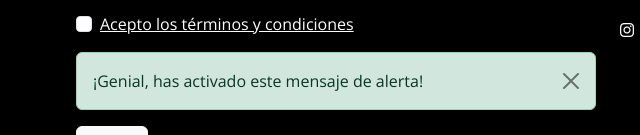
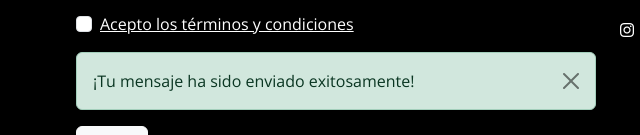
Before and after one commit to Duridev/desafio-viajes-chile-vs-sass, a website: page index.html in a window 1280 px wide. Both pictures are taken after typing "Sample", "name@example.com", "Sample" into the empty fields and a click on the button "Enviar". Shown: the part 2422-2557 px from the top of the page, 32-672 px from the left. Drawn offline with nearby package versions, Linux system fonts and the light colour scheme.

Commit message:
cambio en el mensaje

```diff
--- a/index.html
+++ b/index.html
@@ -427,7 +427,7 @@ const alertTrigger = document.getElementById('liveAlertBtn');
 if (alertTrigger) {
   alertTrigger.addEventListener('click', (event) => {
     event.preventDefault(); // Evitar que la página se recargue
-    appendAlert('¡Genial, has activado este mensaje de alerta!', 'success');
+    appendAlert('¡Tu mensaje ha sido enviado exitosamente!', 'success');
   });
 }
 
```
